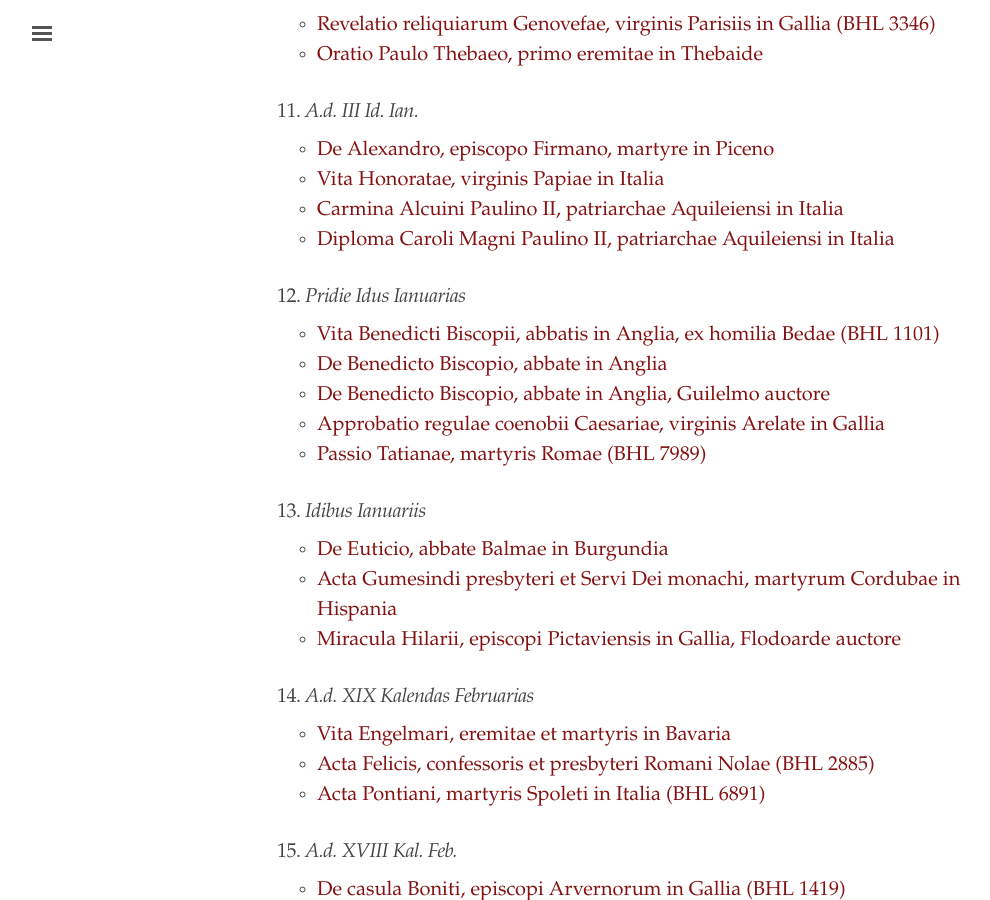
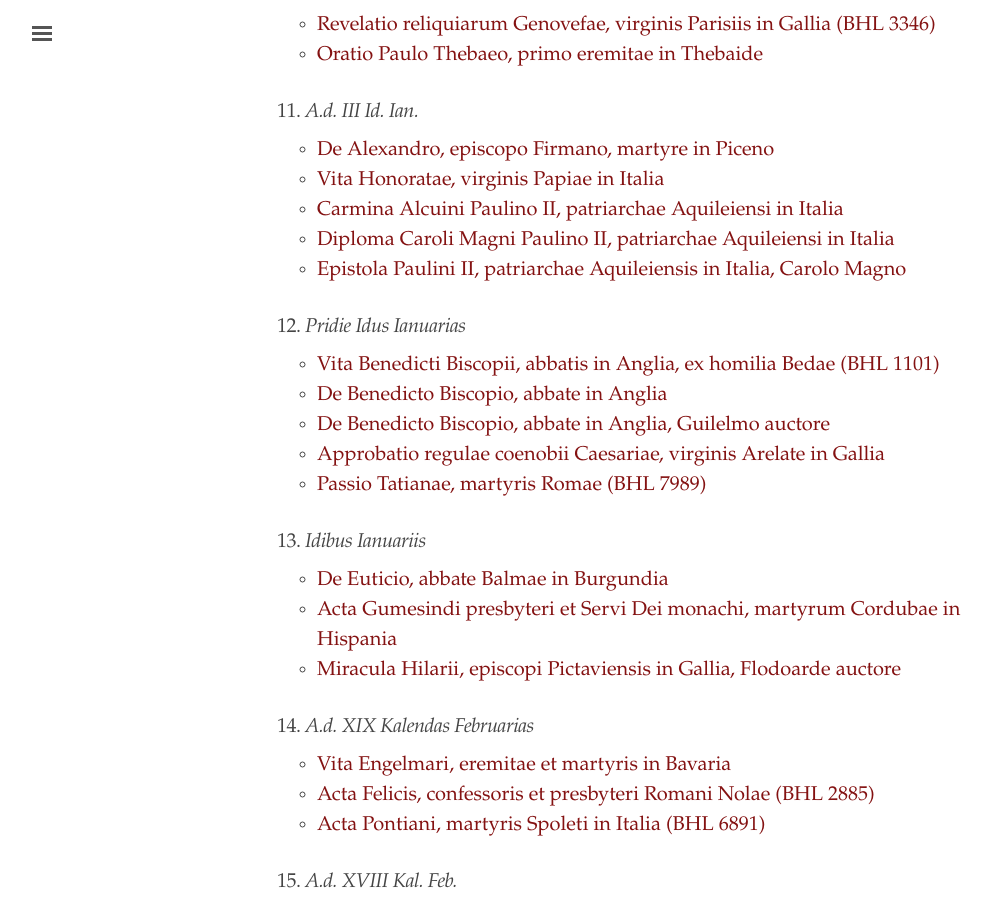
Before and after one commit to cjkoepke1/latin-hagiography, a Jekyll site: the page built from index.md, in a window 1280 px wide and 900 px high, scrolled down 1690 px. Shown: the whole window, without its empty margins (3-993 px from the left). Built offline with Jekyll 4.4.1, drawn with Linux system fonts in a browser that asks for light colours.

Commit message:
Added Epistola Paulini II

```diff
--- a/index.md
+++ b/index.md
@@ -68,6 +68,7 @@ title: "Latin Hagiography"
 - [Vita Honoratae, virginis Papiae in Italia](https://cjkoepke1.github.io/latin-hagiography/texts/vita-honoratae/)
 - [Carmina Alcuini Paulino II, patriarchae Aquileiensi in Italia](https://cjkoepke1.github.io/latin-hagiography/texts/carmina-alcuini-paulino/)
 - [Diploma Caroli Magni Paulino II, patriarchae Aquileiensi in Italia](https://cjkoepke1.github.io/latin-hagiography/texts/diploma-caroli-magni-paulino/)
+- [Epistola Paulini II, patriarchae Aquileiensis in Italia, Carolo Magno](https://cjkoepke1.github.io/latin-hagiography/texts/epistola-paulini-carolo-magno/)
 
 ### 12. *Pridie Idus Ianuarias*
 
```
